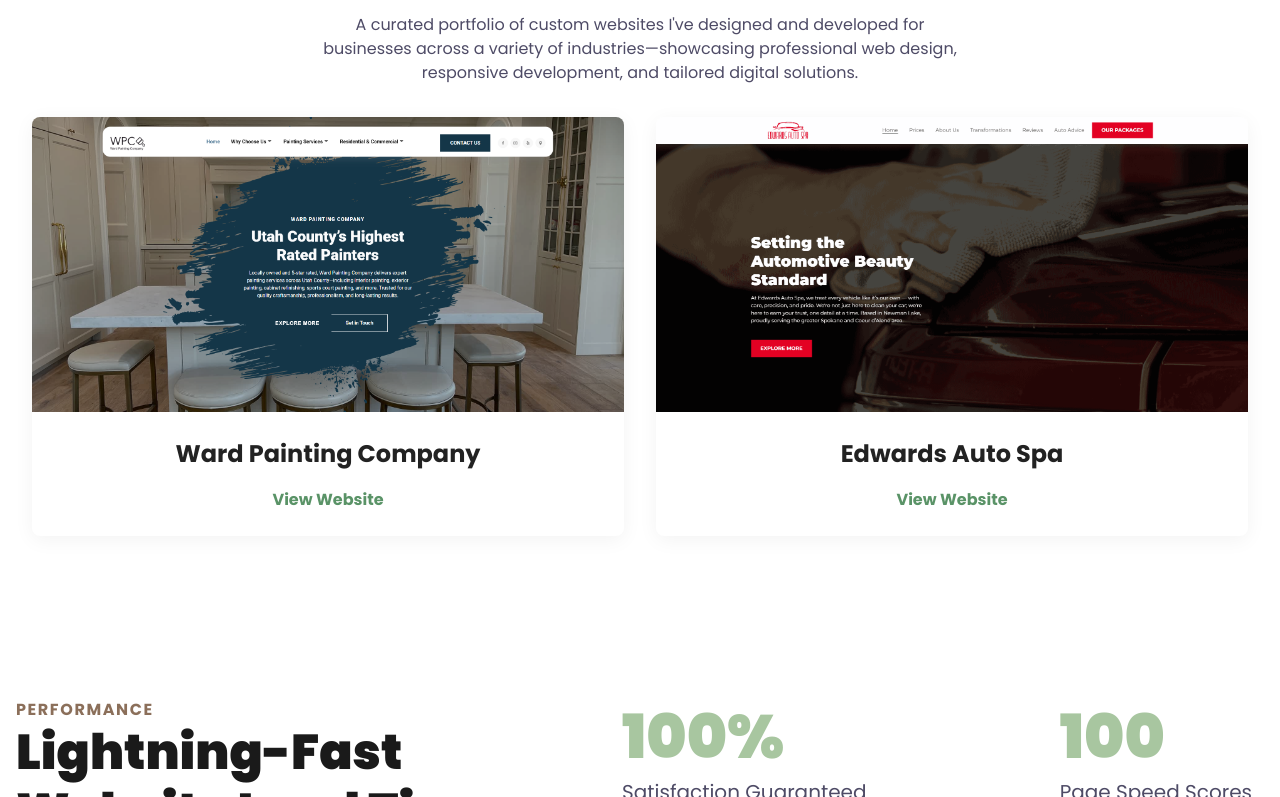
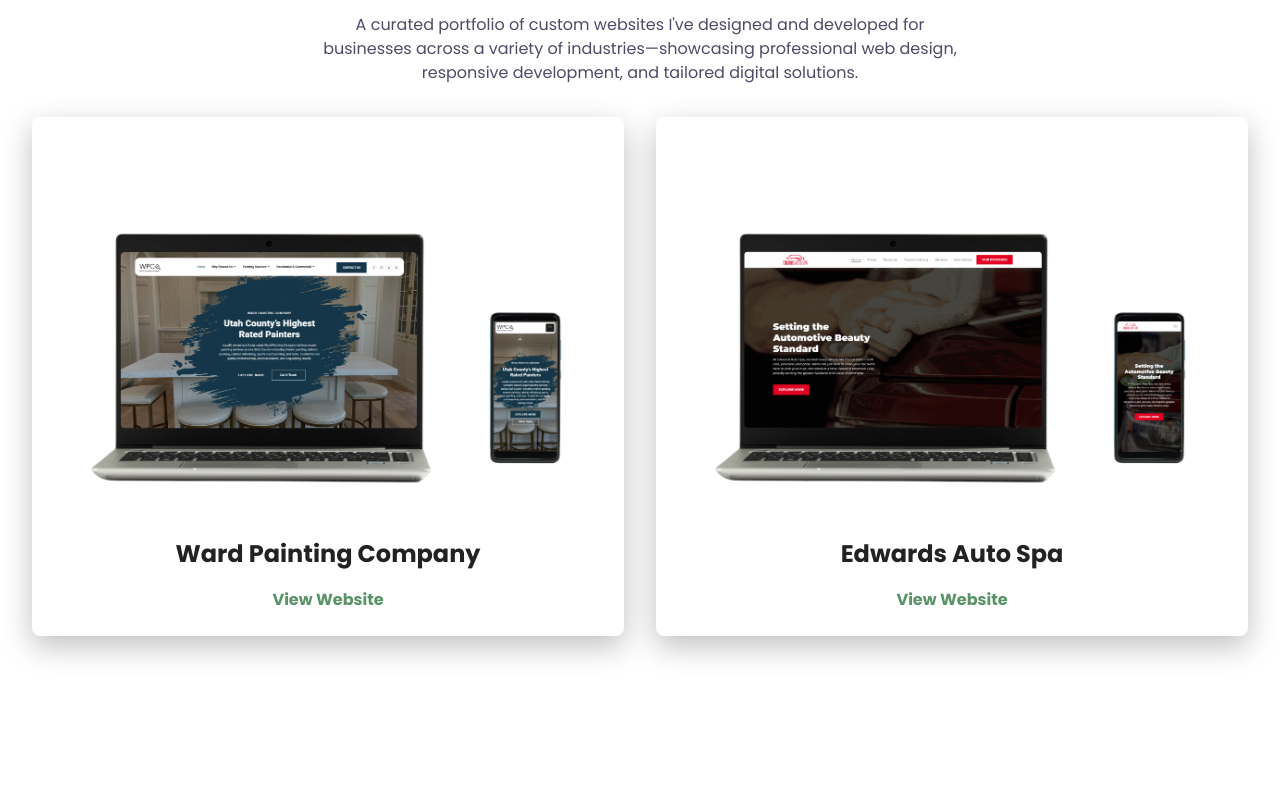
Before and after one commit to pinecodecreations/PineCodeCreationsSite, an Eleventy site: page src/index.html in a window 1280 px wide. Shown: the part 3466-4263 px from the top of the page. Built offline with nearby package versions, Linux system fonts and the light colour scheme; Eleventy itself is replaced by a stand-in of ours; files that its build step writes are made by us from their sources.

Commit message:
adding new portfolio images

```diff
--- a/src/assets/sass/local.scss
+++ b/src/assets/sass/local.scss
@@ -888,7 +888,7 @@
   &__item {
     background: #fff;
     border-radius: 8px;
-    box-shadow: 0 4px 20px rgba(0, 0, 0, 0.05);
+    box-shadow: 0px 10px 30px rgba(0, 0, 0, 0.25);
     overflow: hidden;
     display: flex;
     flex-direction: column;
--- a/src/index.html
+++ b/src/index.html
@@ -326,14 +326,14 @@
     <div class="portfolio__grid">
 
       <div class="portfolio__item">
-        <img src="/assets/images/portfolio/wardpaintingcompanyscreenshot.png" alt="Ward Painting Company Screenshot" class="portfolio__image" loading="lazy">
+        <img src="/assets/images/portfolio/laptop-phone-wardpainting.png" alt="Ward Painting Company Screenshot" class="portfolio__image" loading="lazy">
         <div class="portfolio__info">
           <h3 class="portfolio__project-title">Ward Painting Company</h3>
           <a href="https://wardpaintingcompanysite.netlify.app" target="_blank" class="portfolio__link">View Website</a>
         </div>
       </div>
       <div class="portfolio__item">
-        <img src="/assets/images/portfolio/edwardsautospascreenshot.png" alt="Edwards Auto Spa Screenshot" class="portfolio__image" loading="lazy">
+        <img src="/assets/images/portfolio/laptop-phone-edwardsautospa.png" alt="Edwards Auto Spa Screenshot" class="portfolio__image" loading="lazy">
         <div class="portfolio__info">
           <h3 class="portfolio__project-title">Edwards Auto Spa</h3>
           <a href="https://edwardsautospapnw.com" target="_blank" class="portfolio__link">View Website</a>
```
Also changed, not shown: src/assets/css/local.css, src/assets/images/portfolio/laptop-phone-edwardsautospa.png (added), src/assets/images/portfolio/laptop-phone-wardpainting.png (added), src/assets/images/portfolio/wardpaintingcompanyscreenshot-old.png (deleted).
